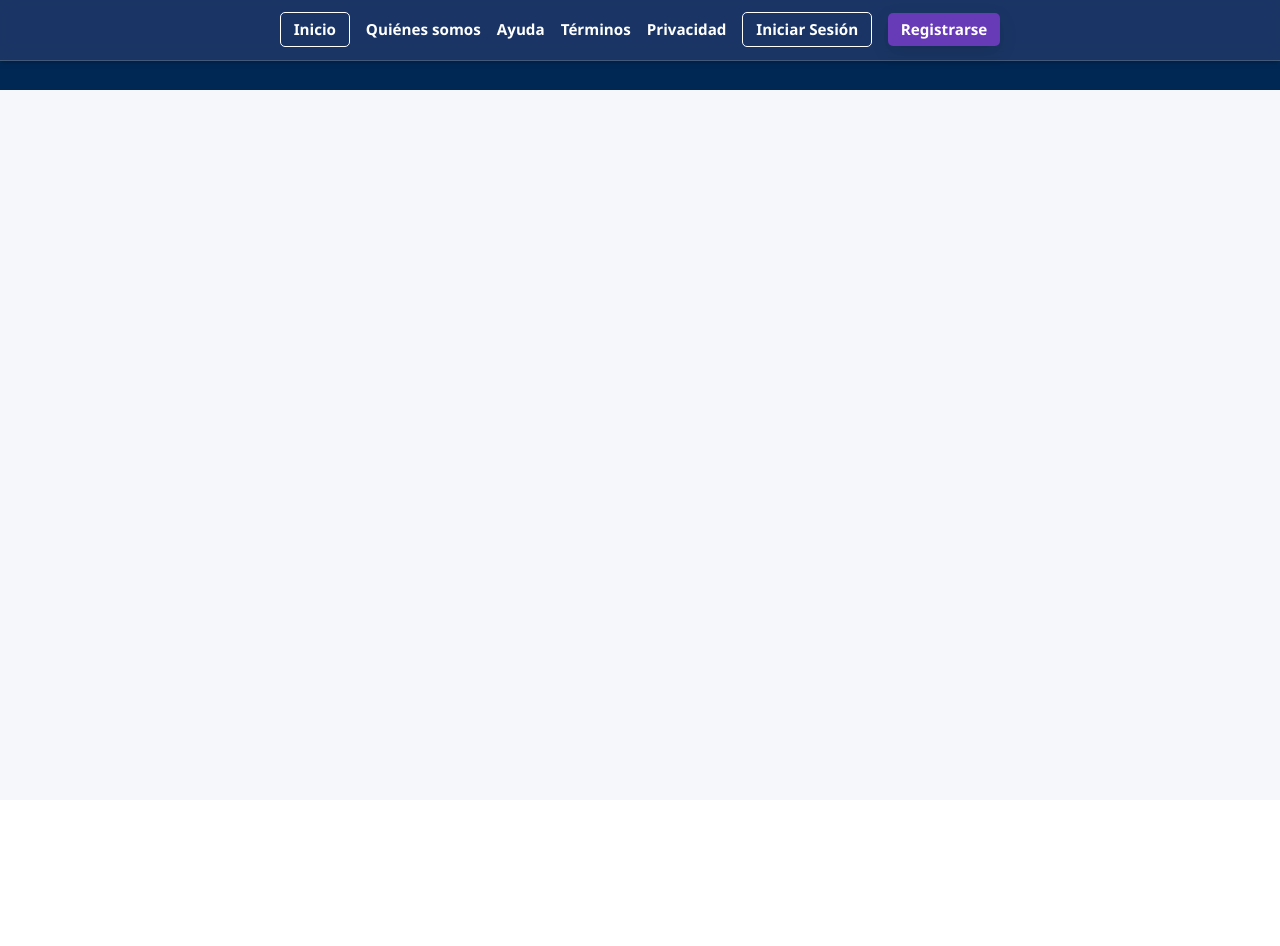
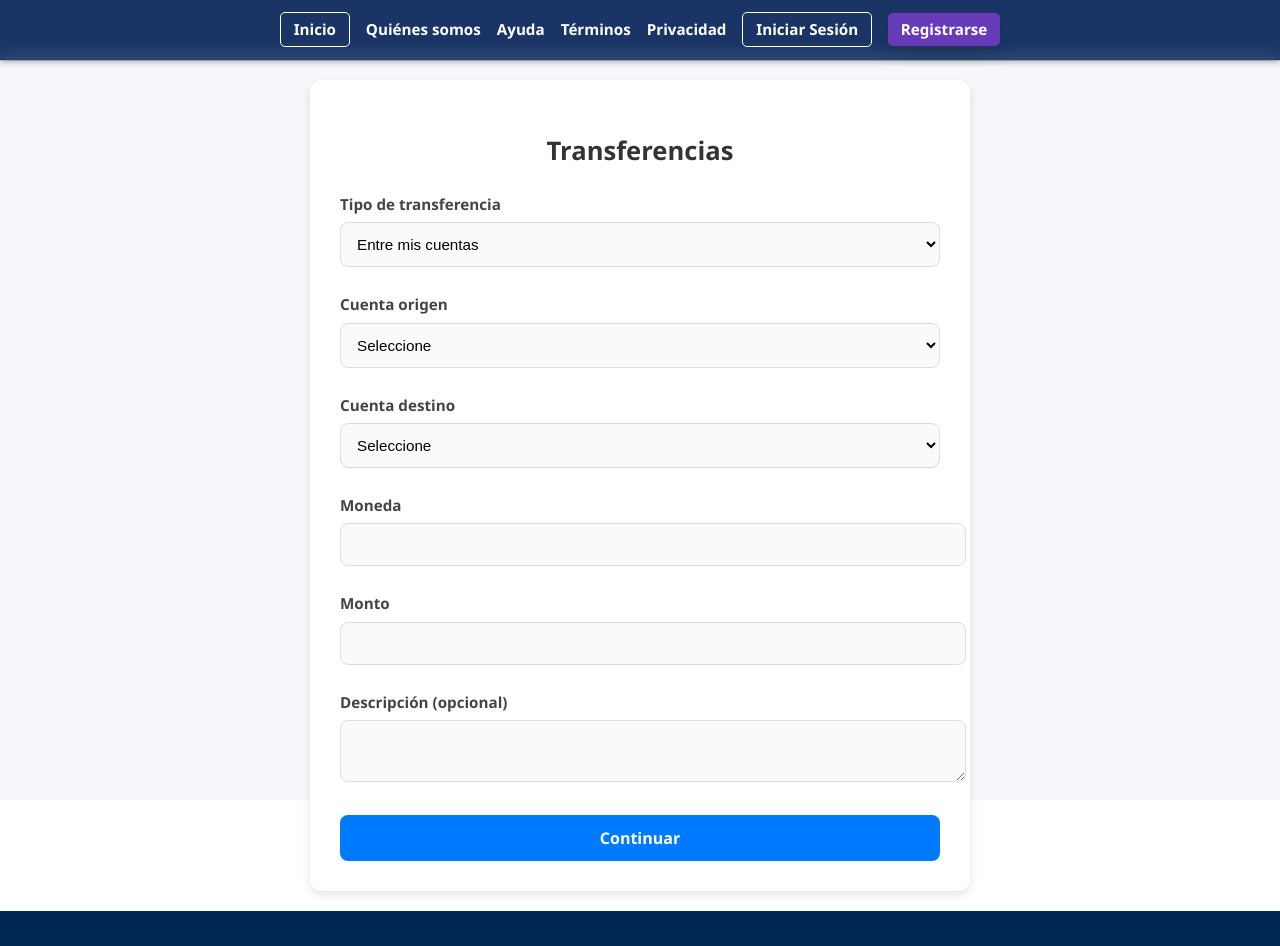
Before and after one commit to HillaryMalespin/Proyecto_Dise-o_Web, a React (Vite) app: page /transferencias in a window 1280 px wide. Shown: the top 946 px of the page. Before the commit the page ends 800 px from the top, so only its background shows below. Built offline with nearby package versions, Linux system fonts and the light colour scheme.

Commit message:
Modulo de transferencias

```diff
--- a/src/App.jsx
+++ b/src/App.jsx
@@ -1,4 +1,7 @@
 import { Routes, Route, Link, useParams } from "react-router-dom";
+import { useState } from "react";
+
+// Páginas existentes
 import Register from "./pages/Register.jsx";
 import Login from "./pages/Login.jsx";
 import Home from "./pages/Home.jsx";
@@ -8,25 +11,22 @@ import AccountDetail from "./pages/AccountDetail.jsx";
 import Cards from "./pages/Cards.jsx";
 import CardDetail from "./pages/CardDetails.jsx";
 import RecoverPassword from "./pages/recoverPassword/RecoverPassword.jsx";
-import { useState } from "react";
 import PinQuery from "./pages/pinQuery/PinQuery.jsx";
 
+import Transferencias from "./pages/Transferencias/Transferencias.jsx";
+import TransferenciaForm from "./pages/Transferencias/TransferenciaForm.jsx";
+import TransferenciaConfirm from "./pages/Transferencias/TransferenciaConfirm.jsx";
+import TransferenciaComprobante from "./pages/Transferencias/TransferenciaComprobante.jsx";
 
 
 function App() {
   const [isMenuOpen, setIsMenuOpen] = useState(false);
 
-  const clickOptionNav = () => {
-    setIsMenuOpen(false);
-  }
-
-  const toggleMenu = () => {
-    setIsMenuOpen(!isMenuOpen);
-  };
+  const clickOptionNav = () => setIsMenuOpen(false);
+  const toggleMenu = () => setIsMenuOpen(!isMenuOpen);
 
   return (
     <div className="App">
-
       {/* Navbar fijo */}
       <div className="smartphone-navbar navbar">
         <div className={`logo`}>
@@ -52,22 +52,25 @@ function App() {
         </button>
       </div>
 
-      {/* Aquí se muestran las páginas */}
+      {/* Rutas */}
       <Routes>
+        {/* Rutas existentes */}
         <Route path="/" element={<Home />} />
         <Route path="/register" element={<Register />} />
         <Route path="/login" element={<Login />} />
         <Route path="/dashboard" element={<Dashboard />} />
         <Route path="/accounts" element={<Accounts />} />
         <Route path="/accounts/:accountId" element={<AccountDetail />} />
-        <Route path="/accounts/:id" element={<AccountDetail />} />
         <Route path="/cards" element={<Cards />} />
-
-        {/* Nueva ruta para detalle de tarjeta */}
         <Route path="/card/:cardId" element={<CardDetailWrapper />} />
-
         <Route path="/recover-password" element={<RecoverPassword />} />
         <Route path="/pin-consult" element={<PinQuery />} />
+
+        {/*rutas de transferencias */}
+        <Route path="/transferencias" element={<Transferencias />} />
+        <Route path="/transferencias/form" element={<TransferenciaForm />} />
+        <Route path="/transferencias/confirm" element={<TransferenciaConfirm />} />
+        <Route path="/transferencias/comprobante" element={<TransferenciaComprobante />} />
       </Routes>
 
       <footer className="footer">
@@ -77,7 +80,7 @@ function App() {
   );
 }
 
-// Wrapper para capturar params
+// Wrapper para capturar params de tarjetas
 function CardDetailWrapper() {
   const { cardId } = useParams();
   return <CardDetail cardId={cardId} />;
--- a/src/index.css
+++ b/src/index.css
@@ -3,7 +3,6 @@
   line-height: 1.5;
   font-weight: 400;
 
-  background: linear-gradient(135deg, #0D47A1, #673AB7) fixed;
   font-family: "Segoe UI", Roboto, Arial, "Noto Sans", sans-serif;
   color: #1f2937;
 
--- a/src/pages/Dashboard.jsx
+++ b/src/pages/Dashboard.jsx
@@ -16,6 +16,10 @@ const Dashboard = () => {
 
   const goToCards = () => {
     navigate('/cards');
+  }
+
+  const goToTransfer = () => {
+    navigate('/transferencias');
   }
 
   return (
@@ -41,7 +45,7 @@ const Dashboard = () => {
           <div className="dashboard-card">
             <h3>Transferencias</h3>
             <p>Realiza transferencias seguras entre tus cuentas o hacia terceros.</p>
-            <button className="btn">Ir</button>
+            <button className="btn" onClick={goToTransfer}>Ir</button>
           </div>
 
           <div className="dashboard-card">
--- /dev/null
+++ b/src/pages/Transferencias/TransferenciaComprobante.jsx
@@ -0,0 +1,38 @@
+import React from "react";
+import "../../styles/transferencias.css";
+
+
+export default function TransferenciaComprobante({ data, onBackToDashboard }) {
+  const handleDownload = () => {
+    const contenido = `
+      Comprobante de Transferencia
+      ----------------------------
+      Tipo: ${data.tipo}
+      Origen: ${data.origen}
+      Destino: ${data.destino}
+      Moneda: ${data.moneda}
+      Monto: ${data.monto}
+      Descripción: ${data.descripcion || "N/A"}
+      Fecha: ${data.fecha}
+    `;
+    const blob = new Blob([contenido], { type: "text/plain" });
+    const link = document.createElement("a");
+    link.href = URL.createObjectURL(blob);
+    link.download = "comprobante.txt";
+    link.click();
+  };
+
+  return (
+    <div className="transfer-receipt">
+      <h2>Transferencia Exitosa ✅</h2>
+
+      <p>Se ha realizado la transferencia correctamente.</p>
+      <button className="btn-transfer" onClick={handleDownload}>
+        Descargar Comprobante
+      </button>
+      <button className="btn-back-transfer" onClick={onBackToDashboard}>
+        Volver a otra transferencia
+      </button>
+    </div>
+  );
+}
--- /dev/null
+++ b/src/pages/Transferencias/TransferenciaConfirm.jsx
@@ -0,0 +1,26 @@
+import React from "react";
+import "../../styles/transferencias.css";
+
+
+export default function TransferenciaConfirm({ data, onBack, onConfirm }) {
+  return (
+    <div className="transfer-confirm">
+      <h2>Confirmar Transferencia</h2>
+
+      <ul>
+        <li><strong>Tipo:</strong> {data.tipo}</li>
+        <li><strong>Origen:</strong> {data.origen}</li>
+        <li><strong>Destino:</strong> {data.destino}</li>
+        <li><strong>Moneda:</strong> {data.moneda}</li>
+        <li><strong>Monto:</strong> {data.monto}</li>
+        <li><strong>Descripción:</strong> {data.descripcion || "N/A"}</li>
+        <li><strong>Fecha:</strong> {data.fecha}</li>
+      </ul>
+
+      <div className="actions">
+        <button className="btn-back-transfer" onClick={onBack}>Volver</button>
+        <button className="btn-transfer" onClick={onConfirm}>Confirmar</button>
+      </div>
+    </div>
+  );
+}
--- /dev/null
+++ b/src/pages/Transferencias/TransferenciaForm.jsx
@@ -0,0 +1,107 @@
+import React, { useState } from "react";
+import accountsData from "../../data/accounts.json";
+import "../../styles/transferencias.css";
+
+
+export default function TransferenciaForm({ onContinue }) {
+  const [tipo, setTipo] = useState("propias");
+  const [origen, setOrigen] = useState("");
+  const [destino, setDestino] = useState("");
+  const [moneda, setMoneda] = useState("");
+  const [monto, setMonto] = useState("");
+  const [descripcion, setDescripcion] = useState("");
+
+  const cuentas = accountsData.accounts;
+
+  const cuentasOrigen = cuentas;
+  const cuentasDestino = tipo === "propias"
+    ? cuentas.filter(acc => acc.account_id !== origen)
+    : [];
+
+  const handleSubmit = () => {
+    onContinue({
+      tipo,
+      origen,
+      destino,
+      moneda,
+      monto,
+      descripcion,
+      fecha: new Date().toLocaleString()
+    });
+  };
+
+  return (
+    <div className="transfer-form">
+      <h2>Transferencias</h2>
+
+      <label>Tipo de transferencia</label>
+      <select value={tipo} onChange={(e) => {
+        setTipo(e.target.value);
+        setDestino("");
+      }}>
+        <option value="propias">Entre mis cuentas</option>
+        <option value="terceros">A terceros (mismo banco)</option>
+      </select>
+
+      <label>Cuenta origen</label>
+      <select value={origen} onChange={(e) => {
+        const sel = cuentas.find(c => c.account_id === e.target.value);
+        setOrigen(e.target.value);
+        setMoneda(sel?.moneda || "");
+      }}>
+        <option value="">Seleccione</option>
+        {cuentasOrigen.map(c => (
+          <option key={c.account_id} value={c.account_id}>
+            {c.alias} - {c.moneda}
+          </option>
+        ))}
+      </select>
+
+      <label>Cuenta destino</label>
+      {tipo === "propias" ? (
+        <select value={destino} onChange={(e) => setDestino(e.target.value)}>
+          <option value="">Seleccione</option>
+          {cuentasDestino.map(c => (
+            <option key={c.account_id} value={c.account_id}>
+              {c.alias} - {c.moneda}
+            </option>
+          ))}
+        </select>
+      ) : (
+        <input
+          type="text"
+          placeholder="Número de cuenta destino"
+          value={destino}
+          onChange={(e) => setDestino(e.target.value)}
+        />
+      )}
+
+      <label>Moneda</label>
+      <input type="text" value={moneda} readOnly />
+
+      <label>Monto</label>
+      <input
+        type="number"
+        step="0.01"
+        value={monto}
+        onChange={(e) => setMonto(e.target.value)}
+      />
+
+      <label>Descripción (opcional)</label>
+      <textarea
+        maxLength={255}
+        value={descripcion}
+        onChange={(e) => setDescripcion(e.target.value)}
+      />
+
+      <button
+        type="button"
+        className="btn-transfer"
+        disabled={!origen || !destino || !monto}
+        onClick={handleSubmit}
+      >
+        Continuar
+      </button>
+    </div>
+  );
+}
--- /dev/null
+++ b/src/pages/Transferencias/Transferencias.jsx
@@ -0,0 +1,37 @@
+import React, { useState } from "react";
+import TransferenciaForm from "./TransferenciaForm";
+import TransferenciaConfirm from "./TransferenciaConfirm";
+import TransferenciaComprobante from "./TransferenciaComprobante";
+import "../../styles/transferencias.css";
+
+
+export default function Transferencias() {
+  const [step, setStep] = useState(1); // 1=form, 2=confirm, 3=comprobante
+  const [transferData, setTransferData] = useState(null);
+
+  return (
+    <div className="transferencias-container">
+      {step === 1 && (
+        <TransferenciaForm
+          onContinue={(data) => {
+            setTransferData(data);
+            setStep(2);
+          }}
+        />
+      )}
+      {step === 2 && (
+        <TransferenciaConfirm
+          data={transferData}
+          onBack={() => setStep(1)}
+          onConfirm={() => setStep(3)}
+        />
+      )}
+      {step === 3 && (
+        <TransferenciaComprobante
+          data={transferData}
+          onBackToDashboard={() => setStep(1)}
+        />
+      )}
+    </div>
+  );
+}
--- a/src/styles/cards.css
+++ b/src/styles/cards.css
@@ -1,7 +1,7 @@
 .custom-card-container {
   display: flex;
   gap: 40px;
-  padding: 120px 40px 40px; /* suficiente espacio debajo del nav */
+  padding: 120px 40px 40px;
   justify-content: center;
   flex-wrap: wrap;
 }
--- /dev/null
+++ b/src/styles/transferencias.css
@@ -0,0 +1,130 @@
+/* ===== Transferencias ===== */
+
+
+/* Contenedor de transferencias */
+.transferencias-container {
+  margin: 80px auto 20px; /* espacio para navbar */
+  padding: 20px;
+  max-width: 600px;
+  width: 90%;
+  background: #ffffff; /* blanco garantizado */
+  border-radius: 12px;
+  box-shadow: 0 4px 10px rgba(0,0,0,0.1);
+}
+
+/* Títulos */
+.transfer-form h2,
+.transfer-confirm h2,
+.transfer-comprobante h2 {
+  font-size: 1.6rem;
+  margin-bottom: 20px;
+  text-align: center;
+  color: #333;
+}
+
+/* Formularios */
+.transfer-form label {
+  display: block;
+  margin-top: 15px;
+  margin-bottom: 6px;
+  font-weight: 600;
+  font-size: 0.95rem;
+  color: #444;
+}
+
+.transfer-form select,
+.transfer-form input,
+.transfer-form textarea {
+  width: 100%;
+  padding: 12px;
+  border-radius: 8px;
+  border: 1px solid #ddd;
+  font-size: 0.95rem;
+  margin-bottom: 10px;
+  background: #fafafa;
+  transition: border-color 0.2s ease;
+}
+
+.transfer-form select:focus,
+.transfer-form input:focus,
+.transfer-form textarea:focus {
+  border-color: #007bff;
+  outline: none;
+}
+
+/* Confirmación */
+.transfer-confirm p {
+  margin: 10px 0;
+  font-size: 1rem;
+  color: #555;
+}
+
+.transfer-confirm strong {
+  color: #111;
+}
+
+/* Comprobante */
+.transfer-comprobante {
+  text-align: center;
+}
+
+.transfer-comprobante .comprobante-box {
+  background: #f9f9f9;
+  padding: 15px;
+  border-radius: 10px;
+  margin-top: 20px;
+  border: 1px solid #e0e0e0;
+}
+
+/* ===== Botones personalizados ===== */
+.btn-transfer {
+  display: inline-block;
+  width: 100%;
+  padding: 12px;
+  background: #007bff;
+  color: #fff;
+  font-weight: 600;
+  text-align: center;
+  border: none;
+  border-radius: 8px;
+  cursor: pointer;
+  margin-top: 15px;
+  transition: background 0.3s ease;
+}
+
+.btn-transfer:hover {
+  background: #0056b3;
+}
+
+.btn-back-transfer {
+  display: inline-block;
+  width: 100%;
+  padding: 12px;
+  background: #6c757d;
+  color: #fff;
+  font-weight: 600;
+  text-align: center;
+  border: none;
+  border-radius: 8px;
+  cursor: pointer;
+  margin-top: 10px;
+  transition: background 0.3s ease;
+}
+
+.btn-back-transfer:hover {
+  background: #565e64;
+}
+
+/* Responsive */
+@media (min-width: 768px) {
+  .transferencias-container {
+    width: 70%;
+    padding: 30px;
+  }
+}
+
+@media (min-width: 1024px) {
+  .transferencias-container {
+    width: 50%;
+  }
+}
```
